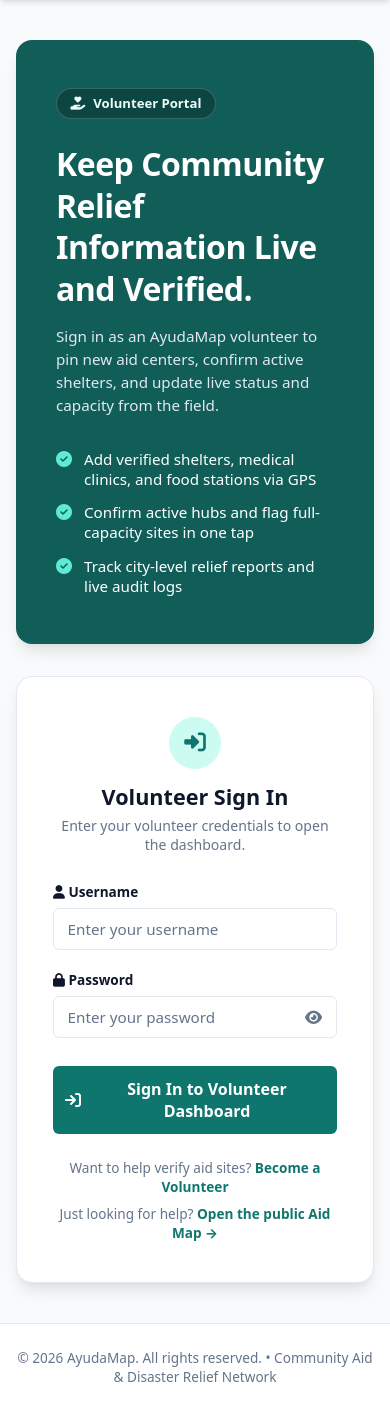
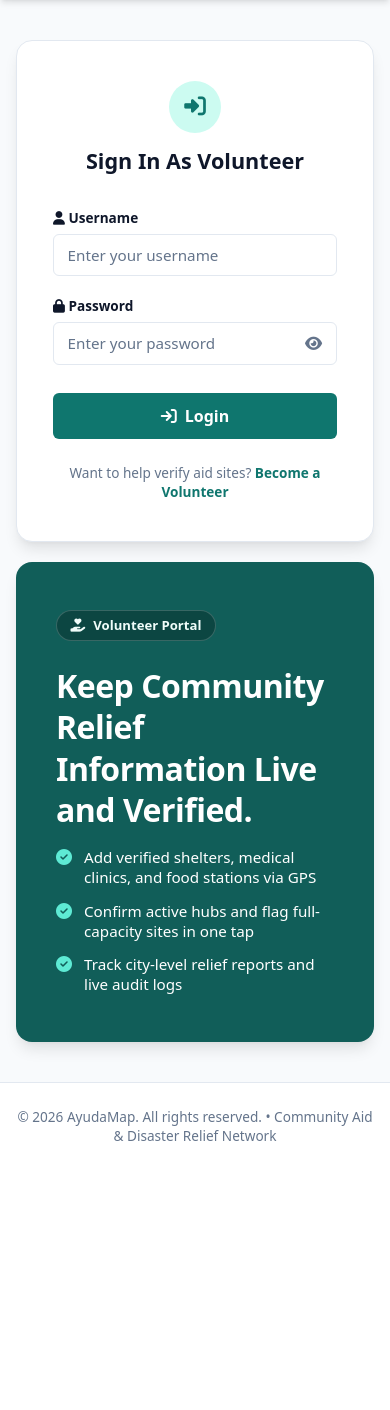
Before and after one commit to DanielMarkA/AyudaMap, a Django app: page /login/ in a window 390 px wide. Shown: the part 65-1475 px from the top of the page. After the commit the page ends 1206 px from the top, so only its background shows below. Run offline with Django 5.2, Linux system fonts and the light colour scheme.

Commit message:
feat(auth): enhance responsive design and improve hero panel styling

```diff
--- a/static/css/auth.css
+++ b/static/css/auth.css
@@ -22,9 +22,21 @@
 @media (max-width: 860px) {
     .auth-split-wrapper {
         grid-template-columns: 1fr;
+        gap: 1.25rem;
+    }
+    .auth-card {
+        order: -1;
     }
     .auth-hero-panel {
-        display: none;
+        padding: 1.75rem 1.5rem;
+        box-shadow: var(--shadow-md);
+    }
+    .auth-hero-panel h2 {
+        font-size: 1.35rem;
+        margin-bottom: 0.85rem;
+    }
+    .hero-brand-badge {
+        margin-bottom: 0.85rem;
     }
 }
 
--- a/templates/login/login.html
+++ b/templates/login/login.html
@@ -17,7 +17,6 @@
                 <i class="fa-solid fa-hand-holding-heart" aria-hidden="true"></i> Volunteer Portal
             </div>
             <h2>Keep Community Relief Information Live and Verified.</h2>
-            <p>Sign in as an AyudaMap volunteer to pin new aid centers, confirm active shelters, and update live status and capacity from the field.</p>
 
             <div class="hero-feature-list">
                 <div class="feature-item">
@@ -41,8 +40,7 @@
                 <div class="auth-icon-circle">
                     <i class="fa-solid fa-right-to-bracket" aria-hidden="true"></i>
                 </div>
-                <h1>Volunteer Sign In</h1>
-                <p>Enter your volunteer credentials to open the dashboard.</p>
+                <h1>Sign In As Volunteer</h1>
             </div>
 
             {% if error %}
@@ -74,13 +72,12 @@
                 </div>
 
                 <button type="submit" class="btn btn-primary btn-block btn-auth-submit" id="loginSubmitBtn">
-                    <i class="fa-solid fa-arrow-right-to-bracket" aria-hidden="true"></i> Sign In to Volunteer Dashboard
+                    <i class="fa-solid fa-arrow-right-to-bracket" aria-hidden="true"></i> Login
                 </button>
             </form>
 
             <div class="auth-footer">
                 <p>Want to help verify aid sites? <a href="{% url 'register:register' %}"><strong>Become a Volunteer</strong></a></p>
-                <p>Just looking for help? <a href="{% url 'home:map' %}"><strong>Open the public Aid Map &rarr;</strong></a></p>
             </div>
         </div>
     </div>
--- a/templates/register/register.html
+++ b/templates/register/register.html
@@ -17,7 +17,6 @@
                 <i class="fa-solid fa-hand-holding-heart" aria-hidden="true"></i> Volunteer Registration
             </div>
             <h2>Join the Field Volunteer Relief Network.</h2>
-            <p>Anyone can browse the public map without signing up. Register as a volunteer to pin relief hubs, confirm active sites, and keep live capacity accurate.</p>
 
             <div class="hero-feature-list">
                 <div class="feature-item">
@@ -42,7 +41,6 @@
                     <i class="fa-solid fa-user-plus" aria-hidden="true"></i>
                 </div>
                 <h1>Register as a Volunteer</h1>
-                <p>Your account will be flagged as an active volunteer right away.</p>
             </div>
 
             {% if form.errors %}
@@ -114,7 +112,6 @@
 
             <div class="auth-footer">
                 <p>Already a volunteer? <a href="{% url 'login:login' %}"><strong>Sign in here</strong></a></p>
-                <p>Just looking for aid? <a href="{% url 'home:map' %}"><strong>Browse the public Aid Map &rarr;</strong></a></p>
             </div>
         </div>
     </div>
```
Also changed, not shown: static/css/register/register.css (+12 -1 lines).
